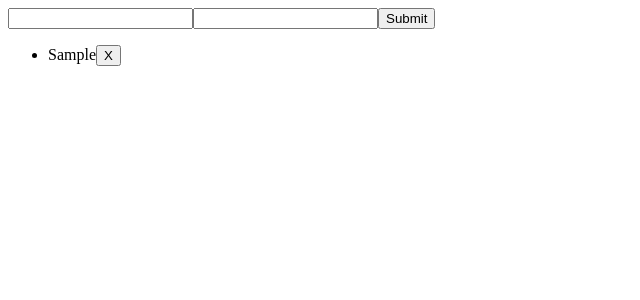
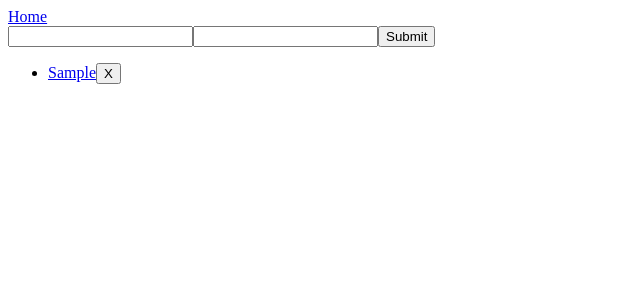
Before and after one commit to tranttommy/react-redux, a React app: page / in a window 1280 px wide. Both pictures are taken after typing "Sample", "Sample" into the empty fields and a click on the button "Submit". Shown: the top 300 px of the page, without its empty margins (0-640 px from the left). Built offline with nearby package versions, Linux system fonts and the light colour scheme.

Commit message:
made post detail

```diff
--- a/src/components/App.js
+++ b/src/components/App.js
@@ -1,12 +1,21 @@
 import React from 'react';
-import CreatePost from '../containers/posts/CreatePost';
-import AllPosts from '../containers/posts/AllPosts';
+import {
+  BrowserRouter as Router,
+  Switch,
+  Route,
+  Link
+} from 'react-router-dom';
+import Home from './Home';
+import PostById from '../containers/posts/PostById';
 
 export default function App() {
   return (
-    <>
-      <CreatePost />
-      <AllPosts />
-    </>
+    <Router>
+      <Link to="/">Home</Link>
+      <Switch>
+        <Route exact path ="/" component={Home} />
+        <Route path="/posts/:id" component={PostById} />
+      </Switch>
+    </Router>
   );
 }
--- /dev/null
+++ b/src/components/Home.js
@@ -0,0 +1,10 @@
+import React from 'react';
+import CreatePost from '../containers/posts/CreatePost';
+import AllPosts from '../containers/posts/AllPosts';
+
+export default function Home() {
+  return (<>
+    <CreatePost />
+    <AllPosts />
+  </>);
+}
--- a/src/components/posts/Post.js
+++ b/src/components/posts/Post.js
@@ -1,12 +1,12 @@
 import React from 'react';
-// import { Link } from 'react-router-dom';
+import { Link } from 'react-router-dom';
 import PropTypes from 'prop-types';
 
 export default function Post({ post, deletePost }) {
   return (
     <span>
-      <span>{post.title}</span>
-      <button onClick={deletePost}>X</button>
+      <Link to={`/posts/${post.id}`}>{post.title}</Link>
+      <button onClick={() => deletePost(post.id)}>X</button>
     </span>
   );
 }
--- /dev/null
+++ b/src/components/posts/PostDetail.js
@@ -0,0 +1,19 @@
+import React from 'react';
+import PropTypes from 'prop-types';
+
+export default function PostDetail({ post }) {
+  return (
+    <section>
+      <h1>{post.title}</h1>
+      <p>{post.body}</p>
+    </section>
+  );
+}
+
+PostDetail.propTypes = {
+  post: PropTypes.shape({
+    id: PropTypes.string.isRequired,
+    title: PropTypes.string.isRequired,
+    body: PropTypes.string.isRequired,
+  }).isRequired
+};
--- a/src/components/posts/Posts.js
+++ b/src/components/posts/Posts.js
@@ -5,7 +5,7 @@ import Post from './Post';
 export default function Posts({ posts, deletePost }) {
   const postList = posts.map(post => (
     <li key={post.id}>
-      <Post post={post} deletePost={() => deletePost(post.id)} />
+      <Post post={post} deletePost={deletePost} />
     </li>
   ));
 
--- /dev/null
+++ b/src/containers/posts/PostById.js
@@ -0,0 +1,12 @@
+import { connect } from 'react-redux';
+import PostDetail from '../../components/posts/PostDetail';
+import { getPost } from '../../selectors/postSelectors';
+
+
+const mapStateToProps = (state, props) => ({
+  post: getPost(state, props.match.params.id)
+});
+
+export default connect(
+  mapStateToProps
+)(PostDetail);
```
